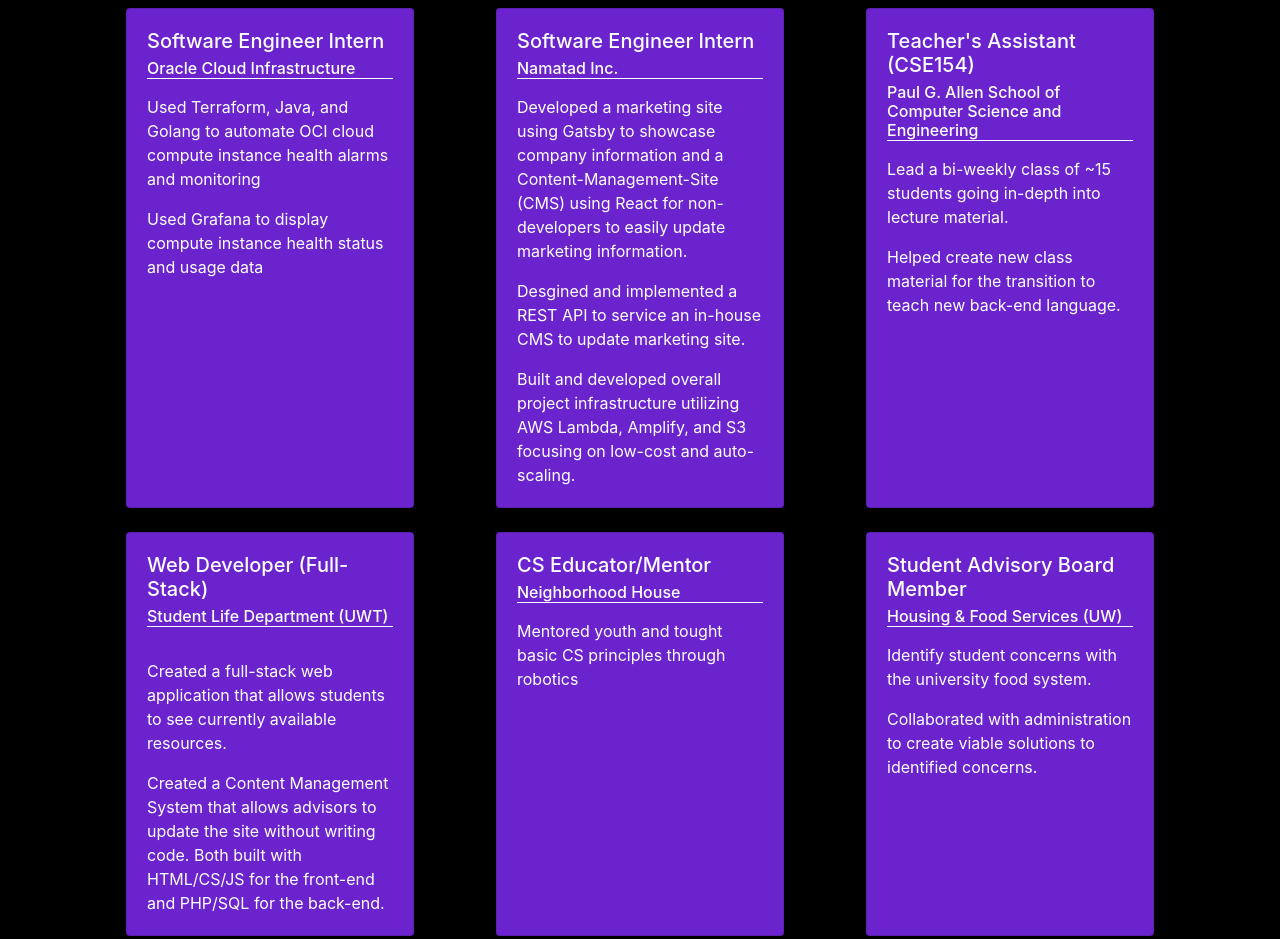
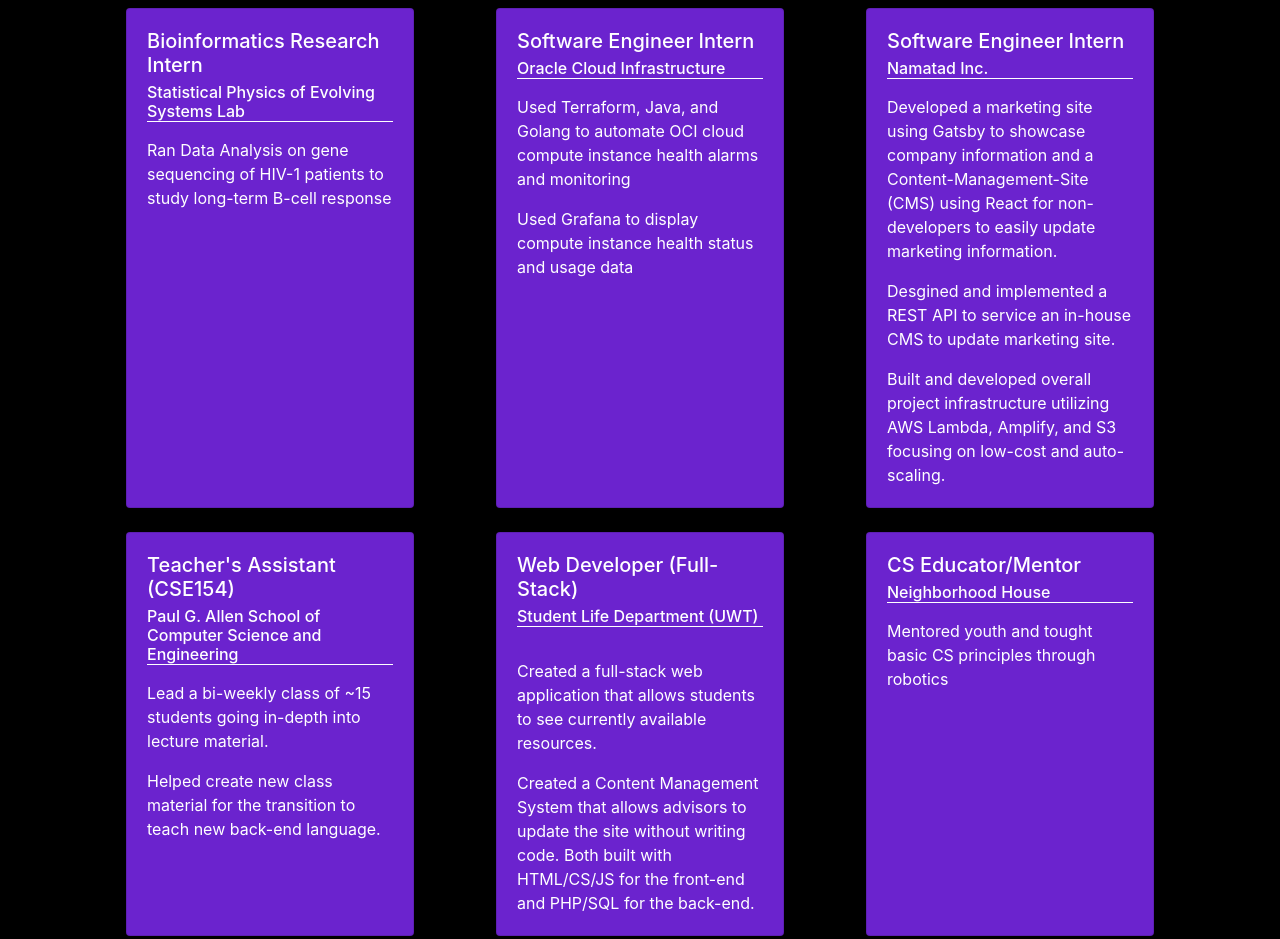
Before and after one commit to M00ny0z/auto-resume, a Gatsby site: page / in a window 1280 px wide. Shown: the part 1460-2399 px from the top of the page. Built offline with nearby package versions, Linux system fonts and the light colour scheme; Gatsby itself is replaced by a stand-in of ours.

Commit message:
Added new intern position

```diff
--- a/src/components/Experiences.js
+++ b/src/components/Experiences.js
@@ -5,6 +5,18 @@ const Experiences = () => {
       <div className="container mb-5" id="experiences">
             <h2 className="mb-3">Previous Experiences</h2>
             <div className="d-flex flex-row flex-wrap justify-content-around">
+
+               <div className="card mb-4 bg-exp" style={{width: '18rem'}}>
+                  <div className="card-body">
+                     <h5 className="card-title">Bioinformatics Research Intern</h5>
+                     <h6 className="card-subtitle mb-3 border-bottom border-white border-5">
+                        Statistical Physics of Evolving Systems Lab
+                     </h6>
+                     <p className="card-text">
+                        Ran Data Analysis on gene sequencing of HIV-1 patients to study long-term B-cell response
+                     </p>
+                  </div>
+               </div>
 
                <div className="card mb-4 bg-exp" style={{width: '18rem'}}>
                   <div className="card-body">
@@ -99,22 +111,6 @@ const Experiences = () => {
                      </p>
                   </div>
                </div>
-
-               <div className="card mb-4 bg-exp" style={{width: '18rem'}}>
-                  <div className="card-body">
-                     <h5 className="card-title">Student Advisory Board Member</h5>
-                     <h6 className="card-subtitle mb-3 border-bottom border-white border-5">
-                        Housing & Food Services (UW)
-                     </h6>
-                     <p className="card-text">
-                        Identify student concerns with the university food system.
-                     </p>
-                     <p className="card-text">
-                        Collaborated with administration to create viable solutions to identified
-                        concerns.
-                     </p>
-                  </div>
-               </div>
          </div>
       </div>
    );
```
